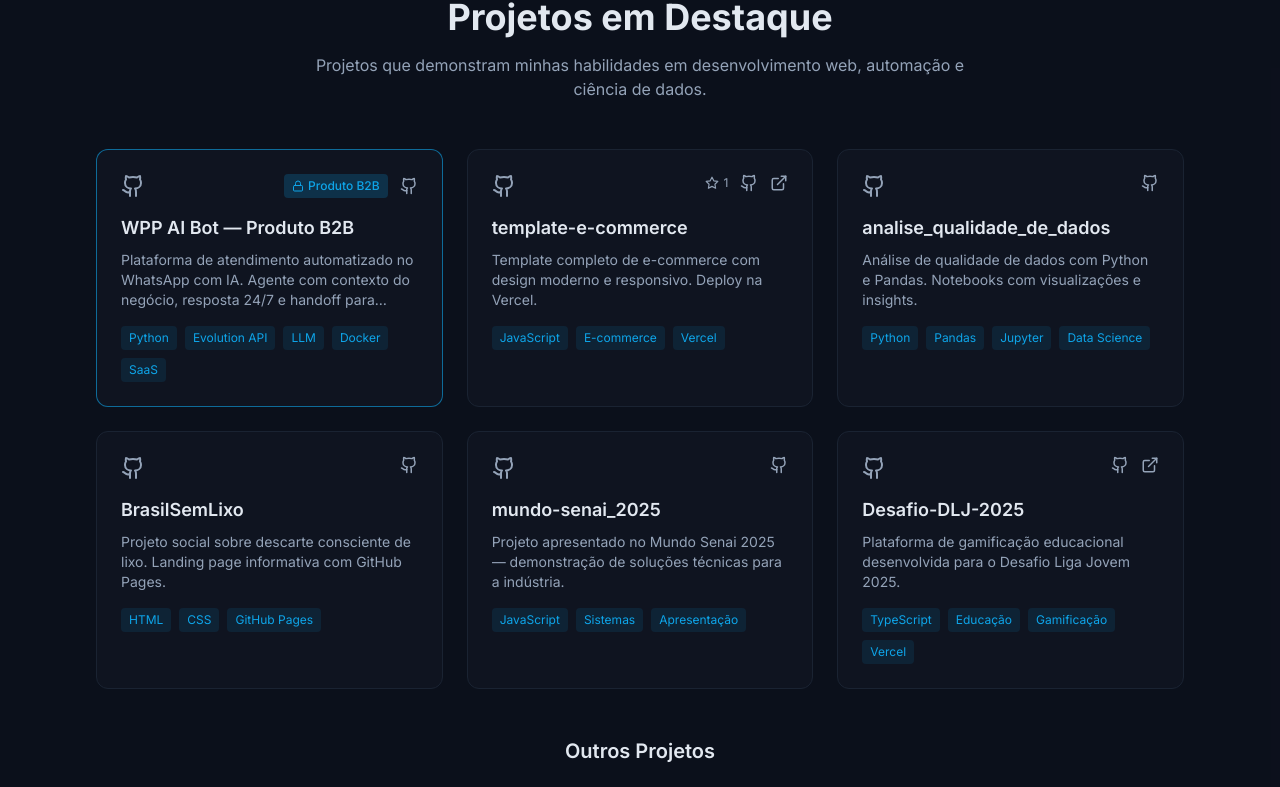
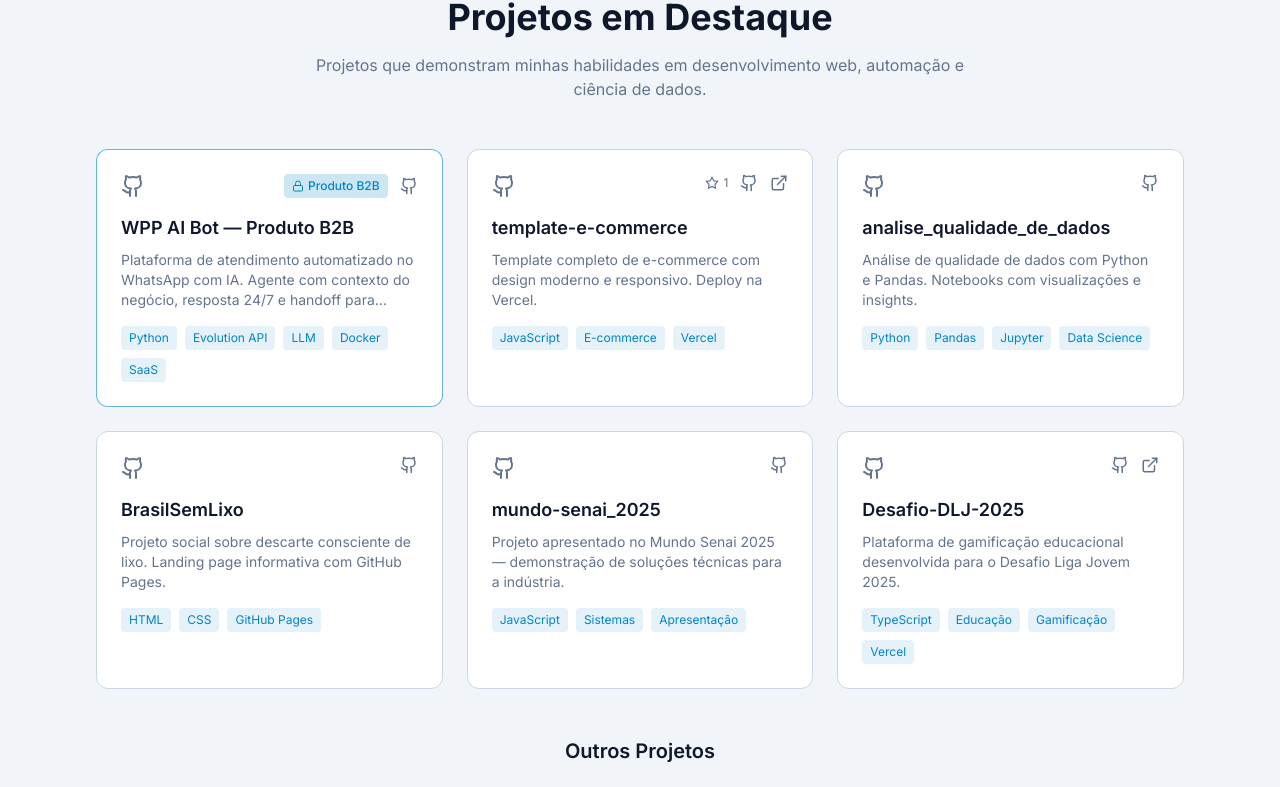
Before and after one commit to Sousaian/portfolio, a Next.js app: page / in a window 1280 px wide. Shown: the part 1965-2752 px from the top of the page. Built offline with nearby package versions, Linux system fonts and the light colour scheme.

Commit message:
feat: switch to lighter Ocean Blue theme with gray tones

```diff
--- a/app/globals.css
+++ b/app/globals.css
@@ -3,8 +3,8 @@
 @tailwind utilities;
 
 :root {
-  --background: #0a0e1a;
-  --foreground: #e2e8f0;
+  --background: #f8fafc;
+  --foreground: #0f172a;
 }
 
 * {
@@ -23,7 +23,7 @@
 }
 
 ::selection {
-  background: #0ea5e9;
+  background: #0284c7;
   color: white;
 }
 
@@ -32,16 +32,16 @@
 }
 
 ::-webkit-scrollbar-track {
-  background: #0f1420;
+  background: #e2e8f0;
 }
 
 ::-webkit-scrollbar-thumb {
-  background: #0ea5e9;
+  background: #0284c7;
   border-radius: 4px;
 }
 
 ::-webkit-scrollbar-thumb:hover {
-  background: #0284c7;
+  background: #0369a1;
 }
 
 @layer components {
--- a/tailwind.config.ts
+++ b/tailwind.config.ts
@@ -8,15 +8,15 @@
   theme: {
     extend: {
       colors: {
-        background: "#0a0e1a",
-        foreground: "#e2e8f0",
-        primary: "#0ea5e9",
-        "primary-dark": "#0284c7",
-        secondary: "#0f1420",
-        muted: "#94a3b8",
-        accent: "#38bdf8",
-        card: "#0f1420",
-        border: "#1a2332",
+        background: "#f8fafc",
+        foreground: "#0f172a",
+        primary: "#0284c7",
+        "primary-dark": "#0369a1",
+        secondary: "#e2e8f0",
+        muted: "#64748b",
+        accent: "#0ea5e9",
+        card: "#ffffff",
+        border: "#cbd5e1",
       },
       fontFamily: {
         sans: ["var(--font-inter)", "system-ui", "sans-serif"],
```
